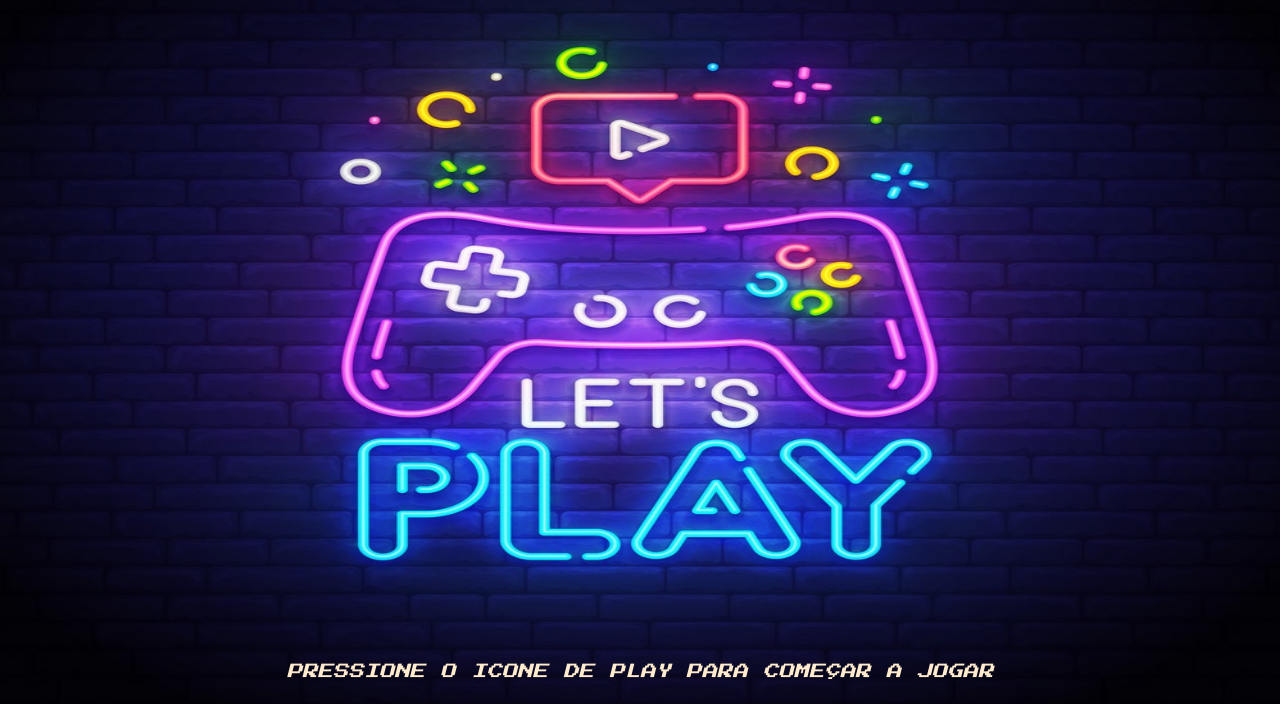
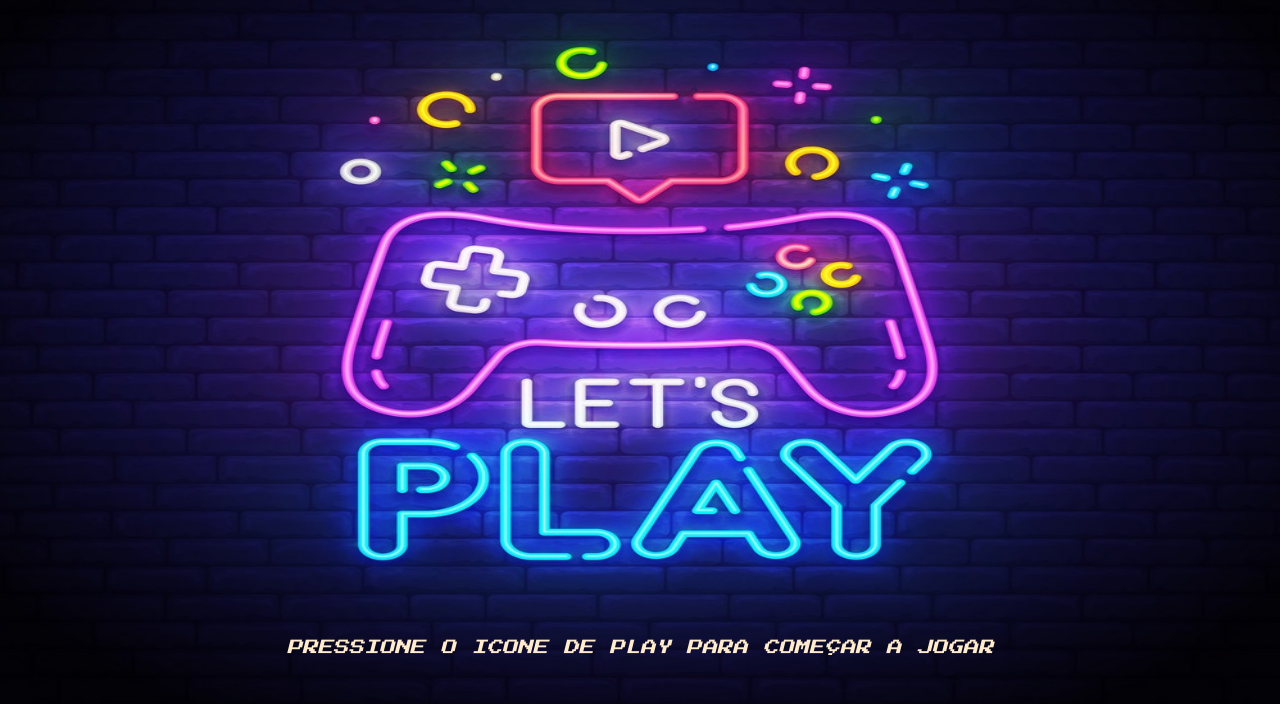
Before and after one commit to PiviaN/Projeto-Quiz, a plain HTML site: page src/pages/index.html in a window 1280 px wide. Shown: the part 96-800 px from the top of the page. Drawn offline with Linux system fonts and the light colour scheme.

Commit message:
changing top position of play-message

```diff
--- a/src/styles/index.css
+++ b/src/styles/index.css
@@ -18,7 +18,7 @@ body {
 
 .top-play-message {
     position: fixed;
-    top: 95%;
+    top: 92%;
 }
 
 .boldMessage {
```
